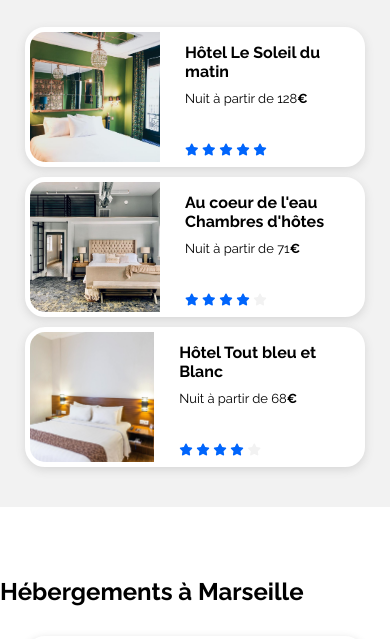
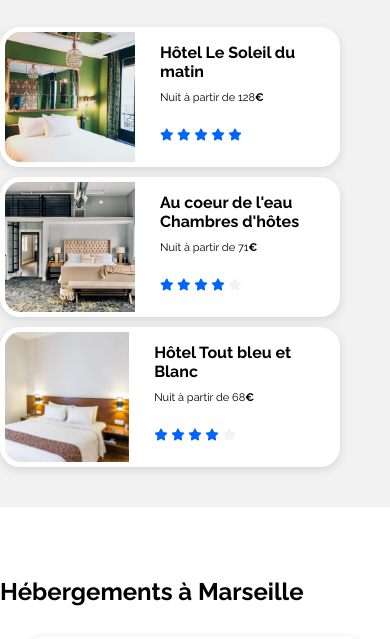
Before and after one commit to aurelieweb/AurelieDemetrio_2_27052021, a plain HTML site: page index.html in a window 390 px wide. Shown: the part 688-1327 px from the top of the page. Drawn offline with Linux system fonts and the light colour scheme.

Commit message:
merge branche

```diff
--- a/styles.css
+++ b/styles.css
@@ -19,7 +19,6 @@ header{
     grid-row-start: 1;
     grid-column-start: 1;
     grid-column: span 2;
-
 }
 
 #containerheader{
@@ -93,8 +92,6 @@ h2{
     font-size: 24px;
     margin: 0px;
     margin-bottom: 30px;
-    /*h2font-size: 18px;
-    justify-content: flex-start;*/
 }
 
 h3{
@@ -181,7 +178,6 @@ margin-bottom: 35px;
     font-size: 18px;
 }
 
-/*Voir si quelque chose de plus propre*/
 .loupe{
     display: none;
     border: 0;
@@ -195,6 +191,7 @@ margin-bottom: 35px;
     position: relative;
     right: 4px;
 }
+
 /*Conteneur Filtres options*/
 #filtres{
    display: flex;
@@ -408,7 +405,9 @@ margin-bottom: 35px;
 }
 
 .populaires p{
-    margin: 10px 10px 35px;
+    /*margin: 10px 10px 35px;*/
+    margin: 10px 10px 2em;
+
 }
 
 .hotel{
@@ -530,7 +529,6 @@ footer{
 
 .elementfooter{
     width: 31%;
-    /*margin: 30px 0px 30px 50px;*/
 }
 
 .elementfooter ul{
@@ -594,13 +592,13 @@ header{
 
     #resultatpopulaires{
         flex-direction: row;
-        justify-content: space-around;
+        justify-content: space-between;
         flex-wrap: wrap;
     }
 
     .populaires{
         flex-direction: column;
-        width: 290px;
+        width: 32%;
     }
 
     .hotel{
@@ -608,7 +606,7 @@ header{
     }
 
     .hotel p{
-        font-size: 13px;
+        font-size: 11px;
     }
 
     #section4{
```
